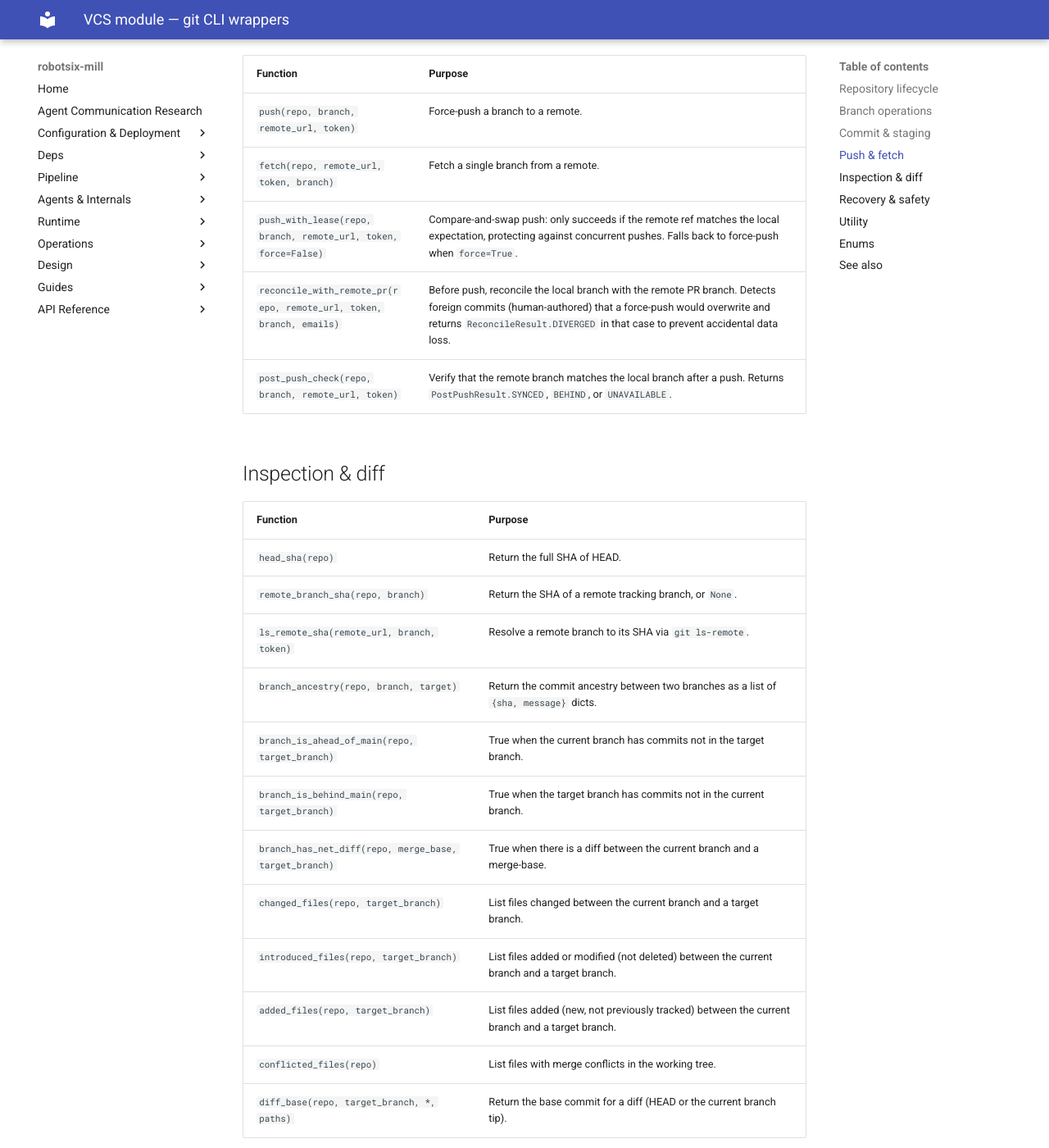
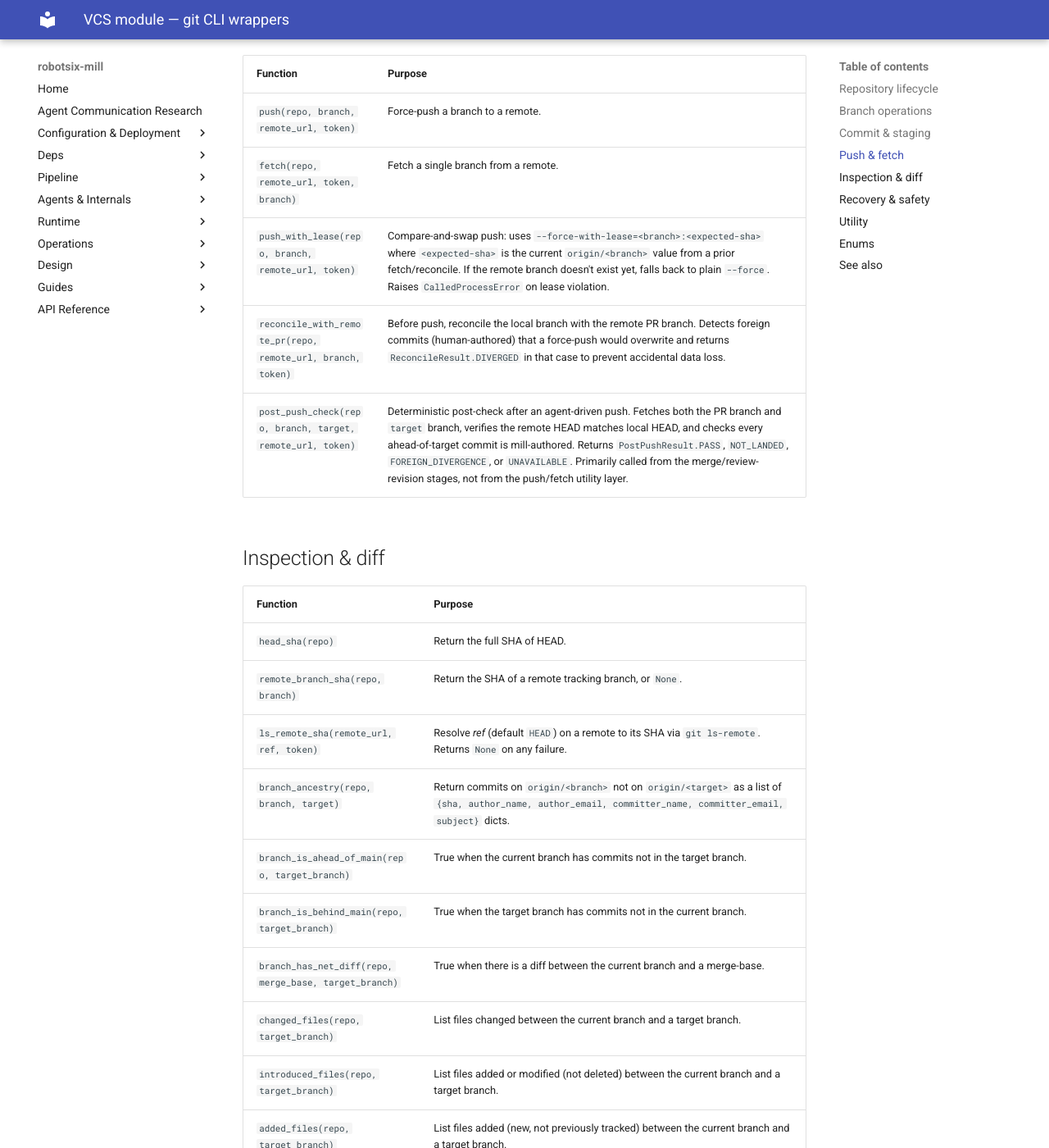
Before and after one commit to damien-robotsix/robotsix-mill, an MkDocs documentation site: the page built from docs/vcs/README.md, in a window 1280 px wide and 1400 px high, scrolled down 1232 px. Shown: the whole window at 82% size. Built offline with MkDocs 1.6.1 and Material for MkDocs 9.7.7, drawn with Linux system fonts in a browser that asks for light colours; some of the changed text lies outside the part shown.

Commit message:
mill: Reorganize module vcs: align to per-module layout (src/docs/tests) (20260709T233934Z-reorganize-module-vcs-align-to-per-modul-3c74)

```diff
--- a/docs/vcs/README.md
+++ b/docs/vcs/README.md
@@ -39,9 +39,9 @@
 |---|---|
 | `push(repo, branch, remote_url, token)` | Force-push a branch to a remote. |
 | `fetch(repo, remote_url, token, branch)` | Fetch a single branch from a remote. |
-| `push_with_lease(repo, branch, remote_url, token, force=False)` | Compare-and-swap push: only succeeds if the remote ref matches the local expectation, protecting against concurrent pushes. Falls back to force-push when `force=True`. |
-| `reconcile_with_remote_pr(repo, remote_url, token, branch, emails)` | Before push, reconcile the local branch with the remote PR branch. Detects foreign commits (human-authored) that a force-push would overwrite and returns `ReconcileResult.DIVERGED` in that case to prevent accidental data loss. |
-| `post_push_check(repo, branch, remote_url, token)` | Verify that the remote branch matches the local branch after a push. Returns `PostPushResult.SYNCED`, `BEHIND`, or `UNAVAILABLE`. |
+| `push_with_lease(repo, branch, remote_url, token)` | Compare-and-swap push: uses `--force-with-lease=<branch>:<expected-sha>` where `<expected-sha>` is the current `origin/<branch>` value from a prior fetch/reconcile. If the remote branch doesn't exist yet, falls back to plain `--force`. Raises `CalledProcessError` on lease violation. |
+| `reconcile_with_remote_pr(repo, remote_url, branch, token)` | Before push, reconcile the local branch with the remote PR branch. Detects foreign commits (human-authored) that a force-push would overwrite and returns `ReconcileResult.DIVERGED` in that case to prevent accidental data loss. |
+| `post_push_check(repo, branch, target, remote_url, token)` | Deterministic post-check after an agent-driven push. Fetches both the PR branch and `target` branch, verifies the remote HEAD matches local HEAD, and checks every ahead-of-target commit is mill-authored. Returns `PostPushResult.PASS`, `NOT_LANDED`, `FOREIGN_DIVERGENCE`, or `UNAVAILABLE`. Primarily called from the merge/review-revision stages, not from the push/fetch utility layer. |
 
 ## Inspection & diff
 
@@ -49,8 +49,8 @@
 |---|---|
 | `head_sha(repo)` | Return the full SHA of HEAD. |
 | `remote_branch_sha(repo, branch)` | Return the SHA of a remote tracking branch, or `None`. |
-| `ls_remote_sha(remote_url, branch, token)` | Resolve a remote branch to its SHA via `git ls-remote`. |
-| `branch_ancestry(repo, branch, target)` | Return the commit ancestry between two branches as a list of `{sha, message}` dicts. |
+| `ls_remote_sha(remote_url, ref, token)` | Resolve *ref* (default `HEAD`) on a remote to its SHA via `git ls-remote`. Returns `None` on any failure. |
+| `branch_ancestry(repo, branch, target)` | Return commits on `origin/<branch>` not on `origin/<target>` as a list of `{sha, author_name, author_email, committer_name, committer_email, subject}` dicts. |
 | `branch_is_ahead_of_main(repo, target_branch)` | True when the current branch has commits not in the target branch. |
 | `branch_is_behind_main(repo, target_branch)` | True when the target branch has commits not in the current branch. |
 | `branch_has_net_diff(repo, merge_base, target_branch)` | True when there is a diff between the current branch and a merge-base. |
@@ -58,13 +58,13 @@
 | `introduced_files(repo, target_branch)` | List files added or modified (not deleted) between the current branch and a target branch. |
 | `added_files(repo, target_branch)` | List files added (new, not previously tracked) between the current branch and a target branch. |
 | `conflicted_files(repo)` | List files with merge conflicts in the working tree. |
-| `diff_base(repo, target_branch, *, paths)` | Return the base commit for a diff (HEAD or the current branch tip). |
+| `diff_base(repo, target_branch, *, remote_url, token)` | Return the unified diff of all commits on the current branch vs origin/`target_branch`. Fetches first so the diff is current. |
 
 ## Recovery & safety
 
 | Function | Purpose |
 |---|---|
-| `try_rebase_onto(repo, branch)` | Attempt a rebase onto a branch. Returns `True` on success, `False` on conflict. |
+| `try_rebase_onto(repo, target, *, remote_url, token)` | Attempt a rebase onto *target*. Fetches the target branch fresh and rebases the current branch onto it. Returns `True` on success, `False` on conflict (with the rebase aborted). |
 | `restore_paths(repo, target_branch, paths)` | Restore specific files to their state in a target branch. |
 | `ignored_paths(repo, paths)` | Filter a path list to those hidden by `.gitignore` rules. |
 | `ignored_existing_paths(repo, paths)` | Same as `ignored_paths` but only for paths that actually exist on disk. |
@@ -80,7 +80,7 @@
 | Type | Purpose |
 |---|---|
 | `ReconcileResult` | `SYNCED`, `DIVERGED`, or `UNAVAILABLE` — outcome of `reconcile_with_remote_pr`. |
-| `PostPushResult` | `SYNCED`, `BEHIND`, `DIVERGED`, or `UNAVAILABLE` — outcome of `post_push_check`. |
+| `PostPushResult` | `PASS`, `NOT_LANDED`, `FOREIGN_DIVERGENCE`, or `UNAVAILABLE` — outcome of `post_push_check`. |
 
 ## See also
 
```
Also changed, not shown: CHANGELOG.md (+1 -0 lines).
